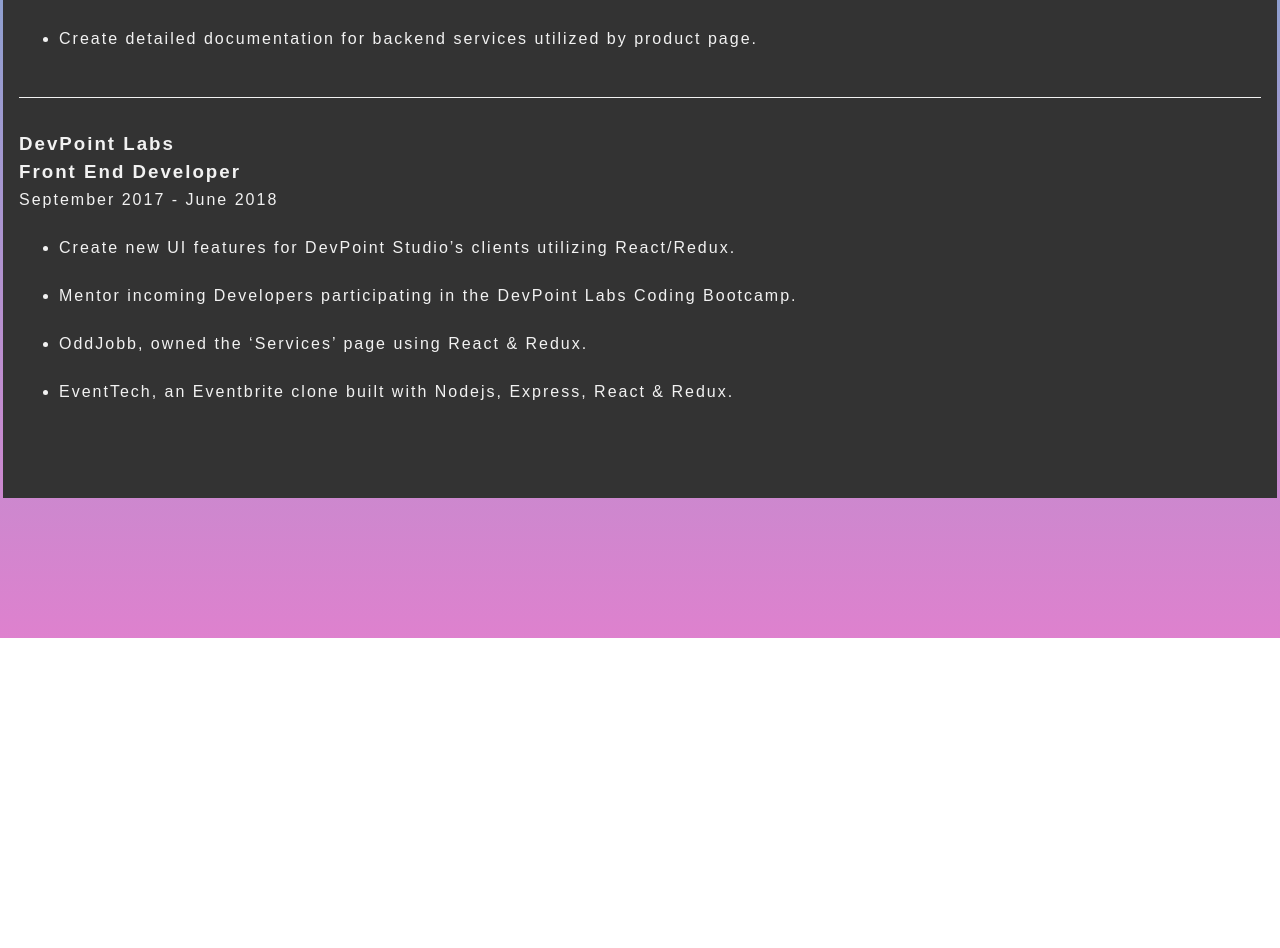
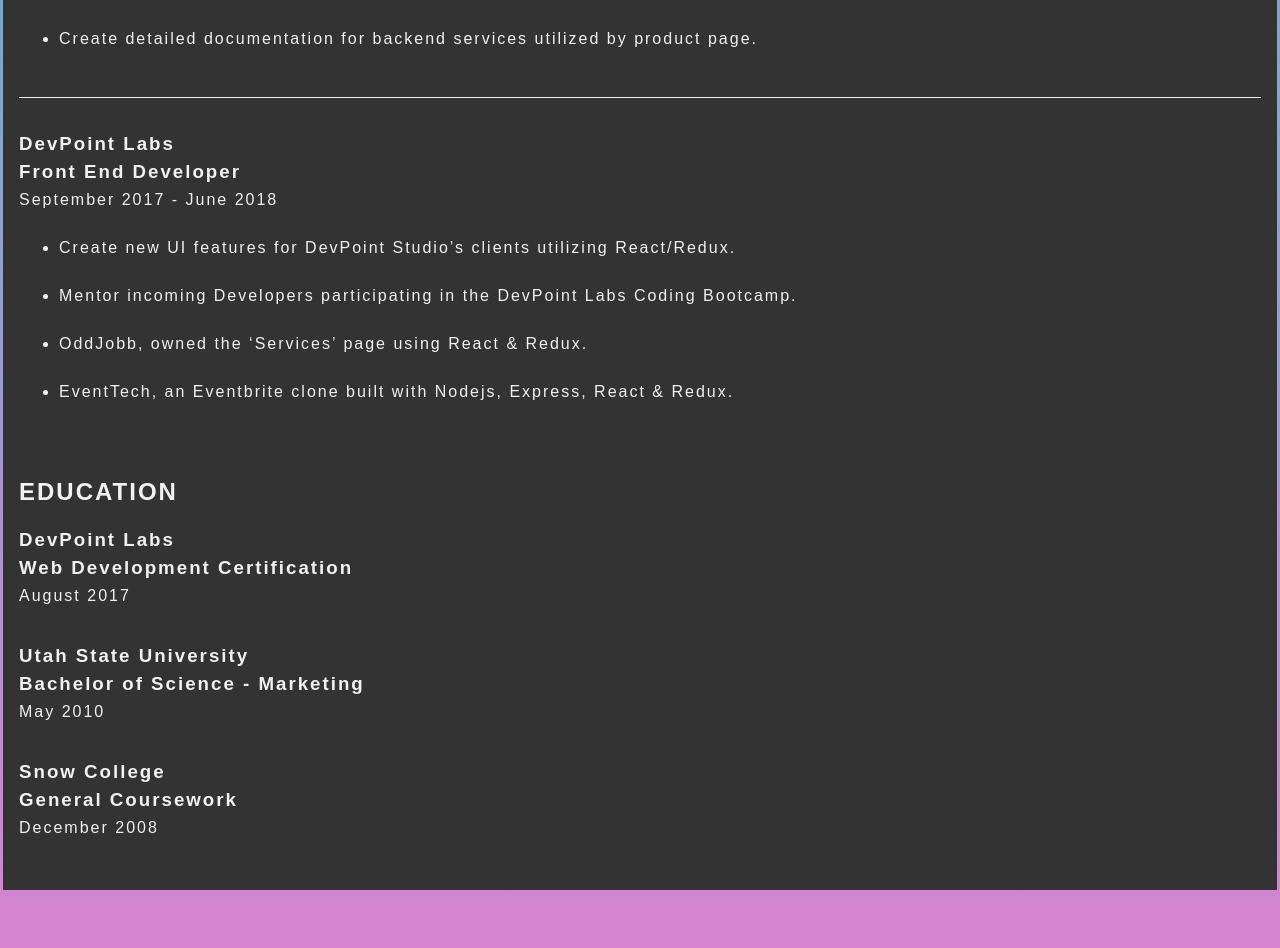
Before and after one commit to joeybuenosdias/nextjs-portfolio, a Next.js app: page /resume in a window 1280 px wide. Shown: the part 1140-2088 px from the top of the page. Before the commit the page ends 1778 px from the top, so only its background shows below. Built offline with nearby package versions, Linux system fonts and the light colour scheme.

Commit message:
Touch up styles in resume

```diff
--- a/components/resume/resume.js
+++ b/components/resume/resume.js
@@ -6,9 +6,10 @@
 	StyledSkillsContainer,
 	StyledSkillsRow,
 	StyledSkillsCell,
-	StyledJobHeading,
+	StyledHeading,
 	StyledJobContainer,
 	StyledJobDetail,
+	StyledEducationItem,
 } from './resume.styled'
 
 export default function Resume() {
@@ -18,6 +19,7 @@
 				<Summary />
 				<Skills />
 				<Experience />
+				<Education />
 			</StyledResume>
 		</StyledResumeContainer>
 	)
@@ -170,23 +172,14 @@
 	endDate,
 	details,
 }) {
+	const dateDisplay = `${startDate} - ${endDate}`
 	return (
 		<StyledJobContainer>
-			<div>
-				<StyledJobHeading>{employer}</StyledJobHeading>
-				<StyledJobHeading>{jobTitle}</StyledJobHeading>
-				<div>
-					<span>
-						{startDate}
-						&nbsp;
-					</span>
-					-
-					<span>
-						&nbsp;
-						{endDate}
-					</span>
-				</div>
-			</div>
+			<HeadInfo
+				primaryInfo={employer}
+				secondaryInfo={jobTitle}
+				tertiaryInfo={dateDisplay}
+			/>
 			<ul>
 				{details.map((detail) => (
 					<StyledJobDetail>{detail}</StyledJobDetail>
@@ -203,3 +196,57 @@
 	endDate: PropTypes.string.isRequired,
 	details: PropTypes.array.isRequired,
 }
+
+function HeadInfo({
+	primaryInfo,
+	secondaryInfo,
+	tertiaryInfo,
+}) {
+	return (
+		<div>
+			<StyledHeading>{primaryInfo}</StyledHeading>
+			<StyledHeading>{secondaryInfo}</StyledHeading>
+			<div>{tertiaryInfo}</div>
+		</div>
+	)
+}
+
+HeadInfo.propTypes = {
+	primaryInfo: PropTypes.string.isRequired,
+	secondaryInfo: PropTypes.string.isRequired,
+	tertiaryInfo: PropTypes.string.isRequired,
+}
+
+const educationData = [
+	{
+		schoolName: 'DevPoint Labs',
+		achievement: 'Web Development Certification',
+		graduationDate: 'August 2017',
+	},
+	{
+		schoolName: 'Utah State University',
+		achievement: 'Bachelor of Science - Marketing',
+		graduationDate: 'May 2010',
+	},
+	{
+		schoolName: 'Snow College',
+		achievement: 'General Coursework',
+		graduationDate: 'December 2008',
+	},
+]
+
+function Education() {
+	return (
+		<Section title="EDUCATION">
+			<div>
+				{educationData.map((item) => (
+					<StyledEducationItem>
+						<StyledHeading>{item.schoolName}</StyledHeading>
+						<StyledHeading>{item.achievement}</StyledHeading>
+						<div>{item.graduationDate}</div>
+					</StyledEducationItem>
+				))}
+			</div>
+		</Section>
+	)
+}
--- a/components/resume/resume.styled.js
+++ b/components/resume/resume.styled.js
@@ -42,14 +42,24 @@
 	margin-bottom: 2em;
 
 	&:last-child {
+		padding-bottom: 0;
 		border-bottom: none;
+		margin-bottom: 0;
 	}
 `
 
-export const StyledJobHeading = styled.h3`
+export const StyledHeading = styled.h3`
 	margin: 0;
+	display: -webkit-box;
+	-webkit-line-clamp: 1;
+	-webkit-box-orient: vertical;
+	overflow: hidden;
 `
 
 export const StyledJobDetail = styled.li`
 	margin: 20px 0;
 `
+
+export const StyledEducationItem = styled.div`
+	margin: 0 0 32px 0;
+`
```
